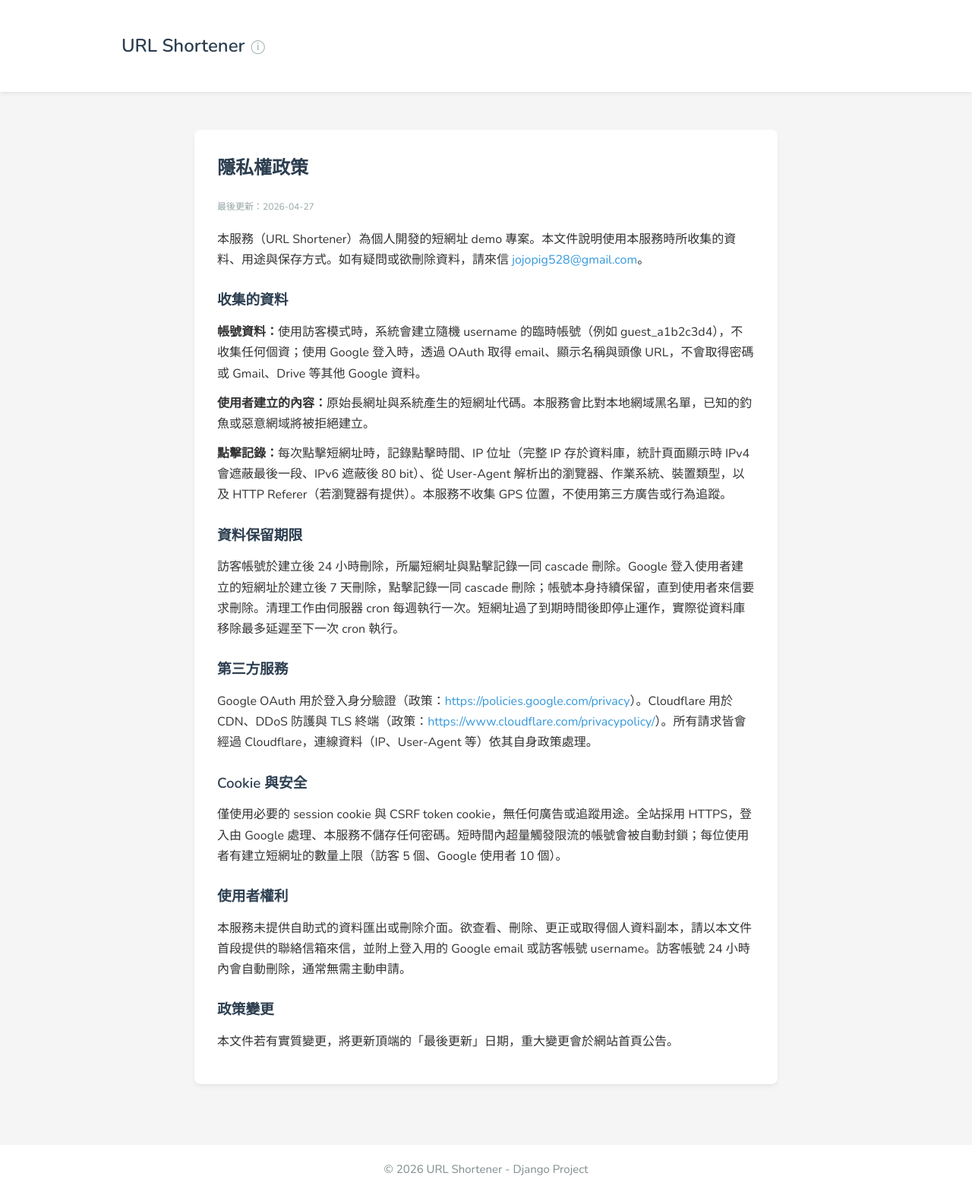
After one commit to aomou/urlshortener, a Django app: page /privacy/ in a window 1280 px wide. The commit adds this page. Shown: the whole page at 76% size. Run offline with Django 5.2, Linux system fonts and the light colour scheme; some libraries are stand-ins or nearby versions.

Commit message:
feat(shortener): add privacy page and about modal
- new PRIVACY.md (隱私權政策、24h guest / 7d url retention)
- new /privacy/ route + privacy_view + privacy.html template
- base.html: ⓘ info button next to title, native <dialog> with site intro and Privacy Policy link
- style.css: .brand / .info-btn / dialog.about-modal / .privacy-page using existing design tokens

```diff
--- /dev/null
+++ b/shortener/templates/shortener/privacy.html
@@ -0,0 +1,32 @@
+{% extends "base.html" %}
+
+{% block title %}Privacy Policy{% endblock %}
+
+{% block content %}
+<article class="card privacy-page">
+    <h2>隱私權政策</h2>
+    <p class="privacy-updated">最後更新：2026-04-27</p>
+
+    <p>本服務（URL Shortener）為個人開發的短網址 demo 專案。本文件說明使用本服務時所收集的資料、用途與保存方式。如有疑問或欲刪除資料，請來信 <a href="mailto:jojopig528@gmail.com">jojopig528@gmail.com</a>。</p>
+
+    <h3>收集的資料</h3>
+    <p><strong>帳號資料：</strong>使用訪客模式時，系統會建立隨機 username 的臨時帳號（例如 guest_a1b2c3d4），不收集任何個資；使用 Google 登入時，透過 OAuth 取得 email、顯示名稱與頭像 URL，不會取得密碼或 Gmail、Drive 等其他 Google 資料。</p>
+    <p><strong>使用者建立的內容：</strong>原始長網址與系統產生的短網址代碼。本服務會比對本地網域黑名單，已知的釣魚或惡意網域將被拒絕建立。</p>
+    <p><strong>點擊記錄：</strong>每次點擊短網址時，記錄點擊時間、IP 位址（完整 IP 存於資料庫，統計頁面顯示時 IPv4 會遮蔽最後一段、IPv6 遮蔽後 80 bit）、從 User-Agent 解析出的瀏覽器、作業系統、裝置類型，以及 HTTP Referer（若瀏覽器有提供）。本服務不收集 GPS 位置，不使用第三方廣告或行為追蹤。</p>
+
+    <h3>資料保留期限</h3>
+    <p>訪客帳號於建立後 24 小時刪除，所屬短網址與點擊記錄一同 cascade 刪除。Google 登入使用者建立的短網址於建立後 7 天刪除，點擊記錄一同 cascade 刪除；帳號本身持續保留，直到使用者來信要求刪除。清理工作由伺服器 cron 每週執行一次。短網址過了到期時間後即停止運作，實際從資料庫移除最多延遲至下一次 cron 執行。</p>
+
+    <h3>第三方服務</h3>
+    <p>Google OAuth 用於登入身分驗證（政策：<a href="https://policies.google.com/privacy" target="_blank" rel="noopener">https://policies.google.com/privacy</a>）。Cloudflare 用於 CDN、DDoS 防護與 TLS 終端（政策：<a href="https://www.cloudflare.com/privacypolicy/" target="_blank" rel="noopener">https://www.cloudflare.com/privacypolicy/</a>）。所有請求皆會經過 Cloudflare，連線資料（IP、User-Agent 等）依其自身政策處理。</p>
+
+    <h3>Cookie 與安全</h3>
+    <p>僅使用必要的 session cookie 與 CSRF token cookie，無任何廣告或追蹤用途。全站採用 HTTPS，登入由 Google 處理、本服務不儲存任何密碼。短時間內超量觸發限流的帳號會被自動封鎖；每位使用者有建立短網址的數量上限（訪客 5 個、Google 使用者 10 個）。</p>
+
+    <h3>使用者權利</h3>
+    <p>本服務未提供自助式的資料匯出或刪除介面。欲查看、刪除、更正或取得個人資料副本，請以本文件首段提供的聯絡信箱來信，並附上登入用的 Google email 或訪客帳號 username。訪客帳號 24 小時內會自動刪除，通常無需主動申請。</p>
+
+    <h3>政策變更</h3>
+    <p>本文件若有實質變更，將更新頂端的「最後更新」日期，重大變更會於網站首頁公告。</p>
+</article>
+{% endblock %}
--- a/shortener/urls.py
+++ b/shortener/urls.py
@@ -13,6 +13,7 @@ urlpatterns = [
     path("shorten/", views.shorten_view, name="shorten"),
     path("my-urls/toggle/<int:url_id>/", views.toggle_url_view, name="toggle_url"),
     path("stats/<str:code>/", views.url_stats_view, name="url_stats"),
+    path("privacy/", views.privacy_view, name="privacy"),
     # 短網址重定向必須放在最後，避免攔截其他路由
     path("<str:code>/", views.redirect_view, name="redirect"),
 ]
--- a/shortener/views.py
+++ b/shortener/views.py
@@ -204,6 +204,11 @@ def redirect_view(request: HttpRequest, code: str) -> HttpResponse:
     return redirect(url_obj.original_url)  # 302 重定向到原網址
 
 
+def privacy_view(request: HttpRequest) -> HttpResponse:
+    """隱私權政策頁（公開）"""
+    return render(request, "shortener/privacy.html")
+
+
 def health_check(request: HttpRequest) -> JsonResponse:
     """
     健康檢查端點
--- a/static/css/style.css
+++ b/static/css/style.css
@@ -734,6 +734,99 @@ footer {
     transform: scale(0.95);
 }
 
+/* Brand (h1 + info button) */
+.brand {
+    display: flex;
+    align-items: center;
+    gap: var(--spacing-2);
+}
+
+.info-btn {
+    background: none;
+    border: none;
+    cursor: pointer;
+    font-size: var(--font-size-xl);
+    color: var(--color-text-muted);
+    padding: 0;
+    line-height: 1;
+    transition: color var(--transition-fast), transform var(--transition-fast);
+}
+
+.info-btn:hover {
+    color: var(--color-primary);
+    transform: scale(1.1);
+}
+
+/* About modal */
+dialog.about-modal {
+    border: none;
+    border-radius: var(--radius-lg);
+    padding: var(--spacing-7);
+    max-width: 480px;
+    width: calc(100% - var(--spacing-10));
+    box-shadow: var(--shadow-md);
+    color: var(--color-text-primary);
+    font-family: inherit;
+    text-align: center;
+    /* 確保 horizontal + vertical 置中（覆蓋部分瀏覽器 default） */
+    inset: 0;
+    margin: auto;
+}
+
+dialog.about-modal::backdrop {
+    background: rgba(0, 0, 0, 0.4);
+}
+
+dialog.about-modal h2 {
+    color: var(--color-text-heading);
+    margin-bottom: var(--spacing-4);
+}
+
+dialog.about-modal p {
+    margin-bottom: var(--spacing-3);
+    line-height: var(--line-height-normal);
+}
+
+dialog.about-modal .about-meta {
+    color: var(--color-text-secondary);
+    font-size: var(--font-size-sm);
+}
+
+.about-actions {
+    display: flex;
+    gap: var(--spacing-3);
+    justify-content: center;
+    margin-top: var(--spacing-5);
+}
+
+/* Privacy page */
+.privacy-page h3 {
+    margin-top: var(--spacing-6);
+    margin-bottom: var(--spacing-3);
+    color: var(--color-text-heading);
+}
+
+.privacy-page p {
+    margin-bottom: var(--spacing-3);
+    line-height: var(--line-height-normal);
+}
+
+.privacy-page .privacy-updated {
+    color: var(--color-text-muted);
+    font-size: var(--font-size-sm);
+    margin-bottom: var(--spacing-5);
+}
+
+.privacy-page a {
+    color: var(--color-primary);
+    text-decoration: none;
+    word-break: break-all;
+}
+
+.privacy-page a:hover {
+    text-decoration: underline;
+}
+
 /* Responsive */
 @media (max-width: 768px) {
     header .container {
--- a/templates/base.html
+++ b/templates/base.html
@@ -14,7 +14,11 @@
 <body>
     <header>
         <div class="container">
-            <h1><a href="{% url 'home' %}">URL Shortener</a></h1>
+            <div class="brand">
+                <h1><a href="{% url 'home' %}">URL Shortener</a></h1>
+                <button type="button" class="info-btn" aria-label="About this site"
+                        onclick="document.getElementById('about-modal').showModal()">ⓘ</button>
+            </div>
             {% if user.is_authenticated %}
             <div class="user-info">
             {% if user.profile.is_guest %}
@@ -55,5 +59,16 @@
     <footer>
         <p>&copy; 2026 URL Shortener - Django Project</p>
     </footer>
+
+    <dialog id="about-modal" class="about-modal">
+        <h2>About URL Shortener</h2>
+        <p>個人開發的短網址 demo 專案。支援 Google 登入或訪客模式，提供點擊統計（時間、瀏覽器、作業系統、Referer）。</p>
+        <p class="about-meta">訪客帳號 24 小時刪除；Google 使用者建立的短網址 7 天後刪除。</p>
+        <div class="about-actions">
+            <a href="{% url 'privacy' %}" target="_blank" rel="noopener" class="btn btn-secondary">Privacy Policy</a>
+            <button type="button" class="btn"
+                    onclick="document.getElementById('about-modal').close()">Close</button>
+        </div>
+    </dialog>
 </body>
 </html>
```
Also changed, not shown: PRIVACY.md (added, +33 -0 lines).
